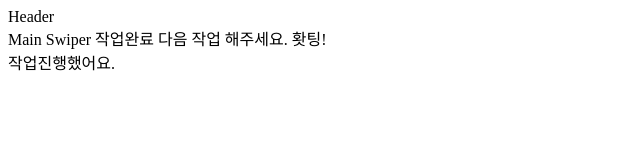
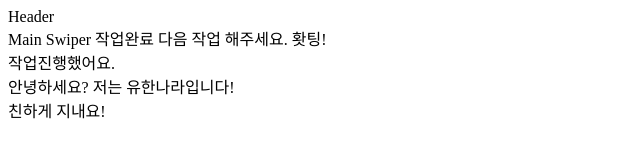
Before and after one commit to tarolong2/web, a plain HTML site: page index.html in a window 1280 px wide. Shown: the whole page, without its empty margins (0-640 px from the left). Drawn offline with Linux system fonts and the light colour scheme.

Commit message:
자기소개완료

```diff
--- a/index.html
+++ b/index.html
@@ -1,11 +1,13 @@
 <!DOCTYPE html>
 <html lang="en">
+
 <head>
   <meta charset="UTF-8">
   <meta http-equiv="X-UA-Compatible" content="IE=edge">
   <meta name="viewport" content="width=device-width, initial-scale=1.0">
   <title>프로젝트</title>
 </head>
+
 <body>
   <div class="wrap">
     <header class="header">Header</header>
@@ -15,6 +17,9 @@
       다음 작업 해주세요. 홧팅!
     </div>
     <footer>작업진행했어요.</footer>
+    <div>안녕하세요? 저는 유한나라입니다!</div>
+    <div>친하게 지내요!</div>
   </div>
 </body>
+
 </html>
```
